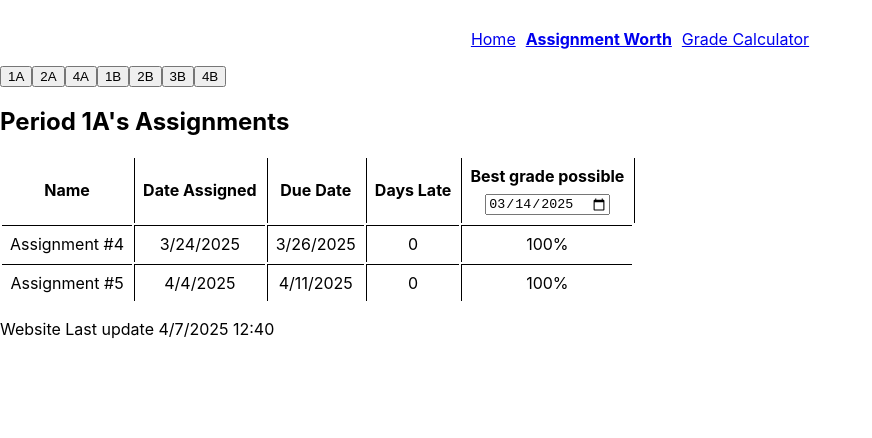
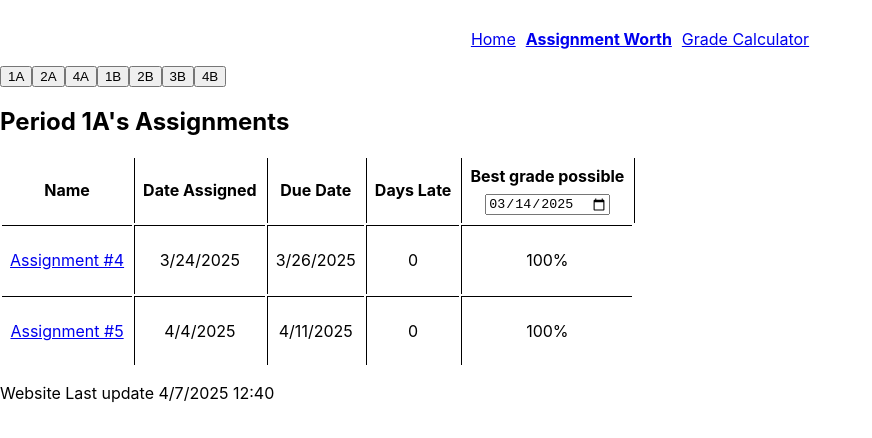
Before and after one commit to BlckHawker/Grade-Predictor, a React (Create React App) app: page /AssignmentWorth in a window 1280 px wide. Shown: the top 438 px of the page, without its empty margins (0-872 px from the left). Built offline with nearby package versions, Linux system fonts and the light colour scheme.

Commit message:
Add link to assignment descriptions

```diff
--- a/src/component/AssignmentWorth.tsx
+++ b/src/component/AssignmentWorth.tsx
@@ -35,7 +35,7 @@ const AssignmentWorth = () => {
                                 <td><b>Name</b></td>
                                 <td><b>Date Assigned</b></td>
                                 <td><b>Due Date</b></td>
-                                <td><b>Days Late</b></td>
+                               <td><b>Days Late</b></td>
                                 <td><b>Best grade possible</b> <br /> <input
                                     type="date"
                                     id="start"
@@ -45,7 +45,7 @@ const AssignmentWorth = () => {
                                     <td></td>
                             </tr>
                         {activeAssignments.filter(a => !a.isAttendance).map(a => <tr>
-                                <td>{a.name}</td>
+                                <td><Link to={a.link} target="_blank">{ <p>{a.name}</p>}</Link></td>
                                 <td>{a.startDate.toLocaleDateString()}</td>
                                 <td>{a.dueDate.toLocaleDateString()}</td>
                                 <td>{getDaysLate(a["dueDate"])}</td>
--- a/src/component/GradeCalculator.tsx
+++ b/src/component/GradeCalculator.tsx
@@ -5,6 +5,7 @@ import { makeAssignments } from "../utils";
 import { AssignmentWithGrade } from "../interface/AssignmentWithGrade";
 import data from '../data.json'
 import LastUpdate from "./LastUpdate";
+import { Link } from "react-router-dom";
 
 function GradeCalculator() {
     const periods = data["Periods"]
@@ -32,7 +33,8 @@ function GradeCalculator() {
                 </tr>
                 {assignmentsWithGrades.map((a, index) =>
                 <tr>
-                    <td>{a.assignment.name}</td>
+                    {/* if the assignment is attendance, then it doesn't have a link */}
+                    <td>{a.assignment.isAttendance ? <p>{a.assignment.name}</p> : <Link to={a.assignment.link} target="_blank">{ <p>{a.assignment.name}</p>}</Link>}</td>
                     <td><input type="checkbox" onChange={(e => {
                         const newValue = e.currentTarget.checked;
                         const newActiveAssignments: AssignmentWithGrade[] = assignmentsWithGrades.map((currentAssignment: AssignmentWithGrade, i: number) => ({
--- a/src/data.json
+++ b/src/data.json
@@ -6,13 +6,15 @@
           "Name": "Assignment #4",
           "Start Date": "03/24/2025",
           "Due Date": "03/26/2025",
-          "Is Attendance": false
+          "Is Attendance": false,
+          "Link": "https://docs.google.com/document/d/1wSU87eJQRCWUuuN8oo75Lv3e4hyVfv-HrFJPKkMRxWc/edit?usp=sharing"
         },
         {
           "Name": "Assignment #5",
           "Start Date": "04/04/2025",
           "Due Date": "04/11/2025",
-          "Is Attendance": false
+          "Is Attendance": false,
+          "Link": "https://docs.google.com/document/d/1ccqh1kqzmBSpxbu8U5L3RnKoCuYtR_AV8-kg3aeRSCc/edit?usp=sharing"
         },
         {
           "Name": "3/24 Attendance",
@@ -52,13 +54,15 @@
           "Name": "Assignment #4",
           "Start Date": "03/24/2025",
           "Due Date": "03/26/2025",
-          "Is Attendance": false
+          "Is Attendance": false,
+          "Link": "https://docs.google.com/document/d/1wSU87eJQRCWUuuN8oo75Lv3e4hyVfv-HrFJPKkMRxWc/edit?usp=sharing"
         },
         {
           "Name": "Assignment #5",
           "Start Date": "04/04/2025",
           "Due Date": "04/11/2025",
-          "Is Attendance": false
+          "Is Attendance": false,
+          "Link": "https://docs.google.com/document/d/1ccqh1kqzmBSpxbu8U5L3RnKoCuYtR_AV8-kg3aeRSCc/edit?usp=sharing"
         },
         {
           "Name": "3/24 Attendance",
@@ -98,13 +102,15 @@
           "Name": "Assignment #4",
           "Start Date": "03/24/2025",
           "Due Date": "03/26/2025",
-          "Is Attendance": false
+          "Is Attendance": false,
+          "Link": "https://docs.google.com/document/d/1wSU87eJQRCWUuuN8oo75Lv3e4hyVfv-HrFJPKkMRxWc/edit?usp=sharing"
         },
         {
           "Name": "Assignment #5",
           "Start Date": "04/04/2025",
           "Due Date": "04/11/2025",
-          "Is Attendance": false
+          "Is Attendance": false,
+          "Link": "https://docs.google.com/document/d/1ccqh1kqzmBSpxbu8U5L3RnKoCuYtR_AV8-kg3aeRSCc/edit?usp=sharing"
         },
         {
           "Name": "3/24 Attendance",
@@ -144,13 +150,15 @@
           "Name": "Assignment #3",
           "Start Date": "03/25/2025",
           "Due Date": "03/27/2025",
-          "Is Attendance": false
+          "Is Attendance": false,
+          "Link": "https://docs.google.com/document/d/1wSU87eJQRCWUuuN8oo75Lv3e4hyVfv-HrFJPKkMRxWc/edit?usp=sharing"
         },
         {
           "Name": "Assignment #4",
           "Start Date": "04/03/2025",
           "Due Date": "04/11/2025",
-          "Is Attendance": false
+          "Is Attendance": false,
+          "Link": "https://docs.google.com/document/d/1ccqh1kqzmBSpxbu8U5L3RnKoCuYtR_AV8-kg3aeRSCc/edit?usp=sharing"
         },
         {
           "Name": "3/25 Attendance",
@@ -184,13 +192,15 @@
           "Name": "Assignment #4",
           "Start Date": "03/25/2025",
           "Due Date": "03/27/2025",
-          "Is Attendance": false
+          "Is Attendance": false,
+          "Link": "https://docs.google.com/document/d/1wSU87eJQRCWUuuN8oo75Lv3e4hyVfv-HrFJPKkMRxWc/edit?usp=sharing"
         },
         {
           "Name": "Assignment #5",
           "Start Date": "04/03/2025",
           "Due Date": "04/11/2025",
-          "Is Attendance": false
+          "Is Attendance": false,
+          "Link": "https://docs.google.com/document/d/1ccqh1kqzmBSpxbu8U5L3RnKoCuYtR_AV8-kg3aeRSCc/edit?usp=sharing"
         },
         {
           "Name": "3/25 Attendance",
@@ -224,7 +234,8 @@
           "Name": "Assignment #4",
           "Start Date": "03/25/2025",
           "Due Date": "03/27/2025",
-          "Is Attendance": false
+          "Is Attendance": false,
+          "Link": "https://docs.google.com/document/d/1wSU87eJQRCWUuuN8oo75Lv3e4hyVfv-HrFJPKkMRxWc/edit?usp=sharing"
         },
         {
           "Name": "Assignment #5",
@@ -264,13 +275,15 @@
           "Name": "Assignment #4",
           "Start Date": "03/25/2025",
           "Due Date": "03/27/2025",
-          "Is Attendance": false
+          "Is Attendance": false,
+          "Link": "https://docs.google.com/document/d/1wSU87eJQRCWUuuN8oo75Lv3e4hyVfv-HrFJPKkMRxWc/edit?usp=sharing"
         },
         {
           "Name": "Assignment #5",
           "Start Date": "04/03/2025",
           "Due Date": "04/11/2025",
-          "Is Attendance": false
+          "Is Attendance": false,
+          "Link": "https://docs.google.com/document/d/1ccqh1kqzmBSpxbu8U5L3RnKoCuYtR_AV8-kg3aeRSCc/edit?usp=sharing"
         },
         {
           "Name": "3/25 Attendance",
--- a/src/interface/Assignment.ts
+++ b/src/interface/Assignment.ts
@@ -1,6 +1,7 @@
 interface Assignment {
     period: string
     name: string,
+    link: string,
     isAttendance: boolean
     startDate: Date
     dueDate: Date
--- a/src/utils.ts
+++ b/src/utils.ts
@@ -17,6 +17,7 @@ function makeAssignments(activePeriod: string): Assignment[]
         let assignment: Assignment = {
             period: activePeriod,
             name: assignmentData.Name,
+            link: assignmentData.Link,
             isAttendance: assignmentData["Is Attendance"],
             startDate: convertStringToDate(assignmentData["Start Date"]),
             dueDate: convertStringToDate(assignmentData["Due Date"])
```
